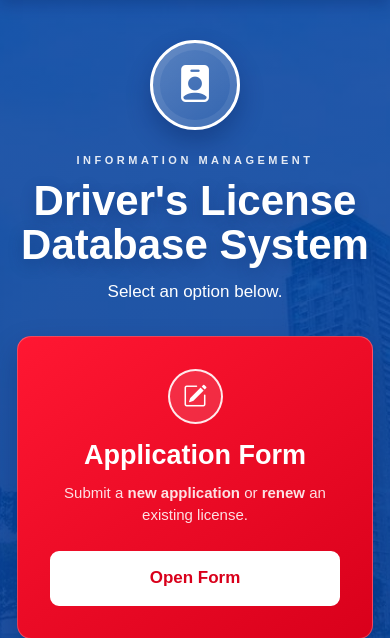
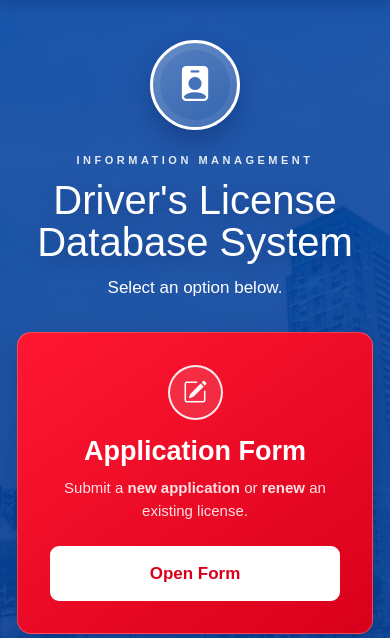
Before and after one commit to reonnee/infoman-licensedb, a Flask app: page / in a window 390 px wide. Shown: the part 133-771 px from the top of the page. Run offline with Flask 3, Linux system fonts and the light colour scheme.

Commit message:
Update dashboard.html
updated the size of title

```diff
--- a/project/templates/dashboard.html
+++ b/project/templates/dashboard.html
@@ -166,8 +166,8 @@
         .hero-title {
             margin-bottom: 12px;
             color: white;
-            font-size: clamp(42px, 5vw, 68px);
-            font-weight: 800;
+            font-size: clamp(40px, 5vw, 68px);
+            font-weight: 500;
             line-height: 1.05;
             text-shadow: 0 5px 15px rgba(0, 30, 90, 0.3);
         }
@@ -323,11 +323,11 @@
             }
 
             .main-emblem i {
-                font-size: 37px;
+                font-size: 35px;
             }
 
             .hero-title {
-                font-size: 42px;
+                font-size: 40px;
             }
 
             .hero-description {
```
